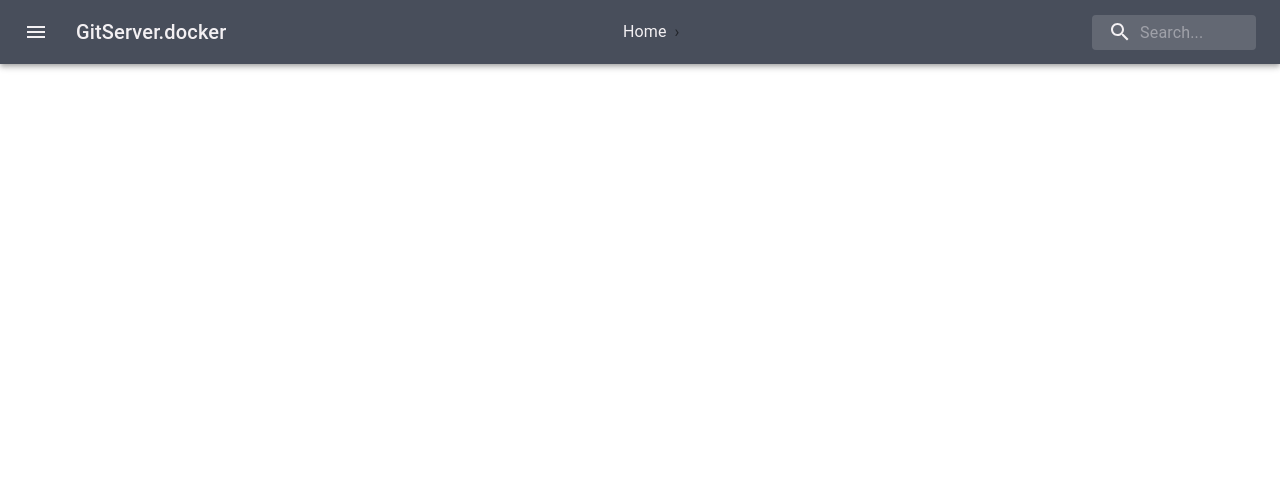
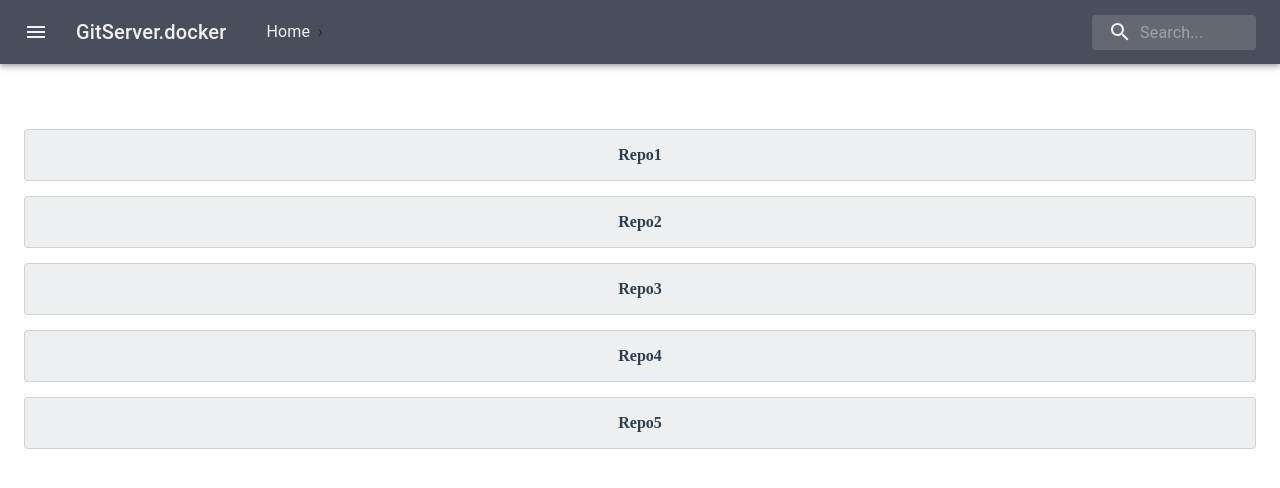
Before and after one commit to Ciaxur/GitServer.docker, a React (Create React App) app in the folder Client/git-web/: page / in a window 1280 px wide. Shown: the top 488 px of the page. Built offline with nearby package versions, Linux system fonts and the light colour scheme.

Commit message:
📦 Add Home Route & CSS Modifications
- Breadcrumb CSS uncentered

```diff
--- a/Client/git-web/src/App.tsx
+++ b/Client/git-web/src/App.tsx
@@ -18,6 +18,9 @@ import {
 // Component Imports
 import HeaderMenu from './Components/HeaderMenu/HeaderMenu';
 import MainDrawer from './Components/MainDrawer';
+
+// Route Imports
+import Home from './Routes/Home';
 
 const useStyles = makeStyles({
   container: {
@@ -57,7 +60,9 @@ function App() {
 
           {/* React Router */}
           <Switch>
-            <Route exact path='/'></Route>
+            <Route exact path='/'>
+              <Home />
+            </Route>
             <Route path='/new-repo'>
               <h1 style={{ textAlign: 'center' }}>New Repo</h1>
             </Route>
--- a/Client/git-web/src/Components/HeaderMenu/HeaderMenu.tsx
+++ b/Client/git-web/src/Components/HeaderMenu/HeaderMenu.tsx
@@ -26,7 +26,6 @@ const useStyles = makeStyles((theme) => ({
     marginRight: theme.spacing(2),
   },
   title: {
-    flexGrow: 1,
     display: 'none',
     [theme.breakpoints.up('sm')]: {
       display: 'block',
@@ -100,7 +99,10 @@ function HeaderMenu(props: Props) {
             GitServer.docker
           </Typography>
 
-          <URLRouteBreadcrumb grow />
+          <URLRouteBreadcrumb style={{
+            marginLeft: '40px',
+            flex: 1,
+          }}/>
 
           <div className={styles.search}>
             <div className={styles.searchIcon}>
--- a/Client/git-web/src/Components/HeaderMenu/URLRouteBreadcrumb.tsx
+++ b/Client/git-web/src/Components/HeaderMenu/URLRouteBreadcrumb.tsx
@@ -21,7 +21,7 @@ const useStyles = makeStyles({
 
 
 interface Props {
-  grow?: boolean,
+  style?: React.CSSProperties,
 }
 
 function SeperatedRoute(props: Props) {
@@ -39,7 +39,7 @@ function SeperatedRoute(props: Props) {
   const handleClick = () => { console.log('click'); };
 
   return (
-    <Breadcrumbs separator='›' style={{ flexGrow: props.grow ? 1 : 'unset' }}>
+    <Breadcrumbs separator='›' style={props.style}>
       <Link className={styles.link} color="inherit" onClick={() => {
         rootStore.setRoutePath('/');
         history.push('/');
--- /dev/null
+++ b/Client/git-web/src/Routes/Home.tsx
@@ -0,0 +1,58 @@
+import React from 'react';
+
+// Style Imports
+import { PaperElementPalette } from '../Styles';
+
+// Material UI Components
+import {
+  Container, Paper, Grid,
+  makeStyles,
+} from '@material-ui/core';
+
+const useStyles = makeStyles(theme => ({
+  root: {
+    flexGrow: 1,
+    paddingTop: 50,
+  },
+  paper: {
+    padding: theme.spacing(2),
+    textAlign: 'center',
+    margin: '15px 0px',
+    fontWeight: 'bold',
+
+    color: PaperElementPalette.black,
+    backgroundColor: PaperElementPalette.white,
+  },
+}));
+
+function Home() {
+  // Hooks
+  const styles = useStyles();
+
+  return (
+    <Container className={styles.root}>
+      <Grid container spacing={10}>
+        <Grid item xs={12}>
+          {/* TODO: Have these in a seperate Component */}
+          <Paper className={styles.paper} variant='outlined'>
+            Repo1
+          </Paper>
+          <Paper className={styles.paper} variant='outlined'>
+            Repo2
+          </Paper>
+          <Paper className={styles.paper} variant='outlined'>
+            Repo3
+          </Paper>
+          <Paper className={styles.paper} variant='outlined'>
+            Repo4
+          </Paper>
+          <Paper className={styles.paper} variant='outlined'>
+            Repo5
+          </Paper>
+        </Grid>
+      </Grid>
+    </Container>
+  );
+}
+
+export default Home;
--- a/Client/git-web/src/Styles/index.ts
+++ b/Client/git-web/src/Styles/index.ts
@@ -6,5 +6,13 @@ export const ColorPalette = {
   bluePrimary: '#77D0DB',
 
   yellowSecondary: '#F1C978',
-  orangeSecondar: '#F17656',
+  orangeSecondary: '#F17656',
 };
+
+export const PaperElementPalette = {
+  white:          '#ECF0F1',
+  black:          '#2C3E50',
+  red:            '#E74C3C',
+  bluePrimary:    '#2980B9',
+  blueSecondary:  '#3498DB',
+};
```
